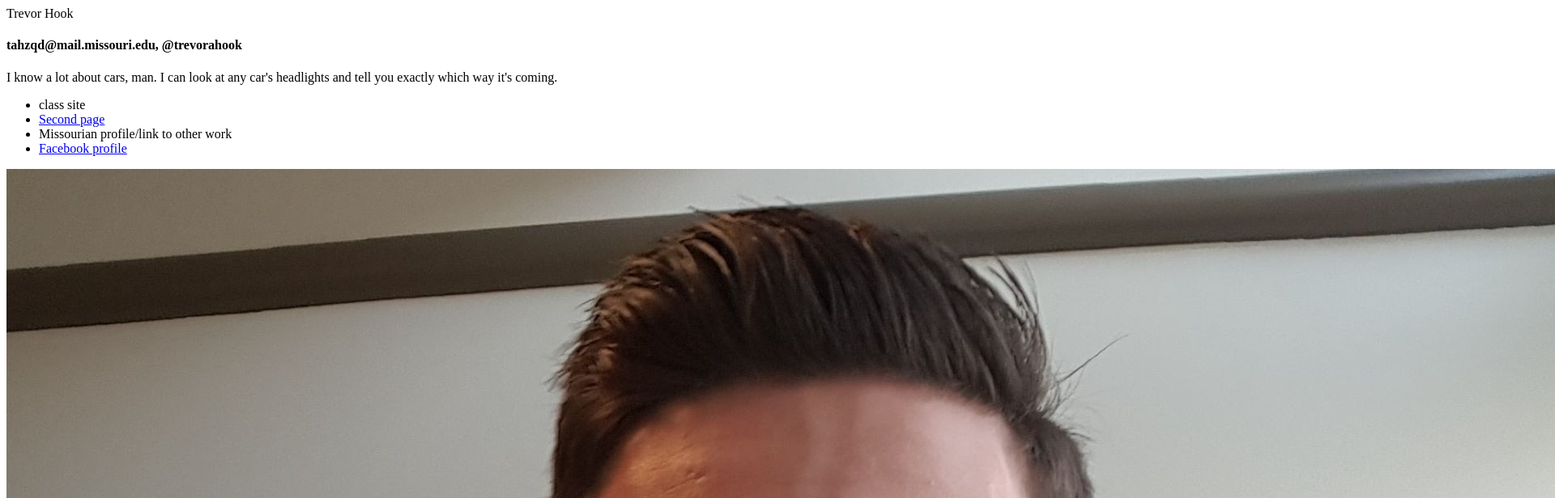
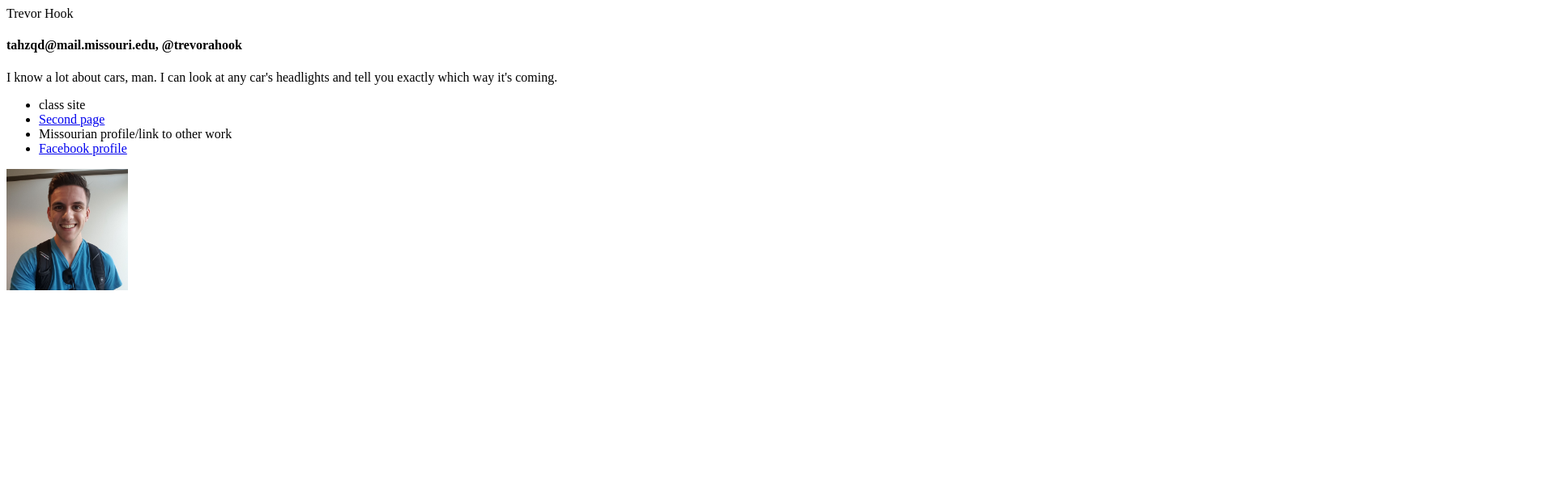
Before and after one commit to J4502-fs17/trevorhook, a plain HTML site: page index.html in a window 1280 px wide. Shown: the top 616 px of the page at 81% size, 1920 px wide, since content can reach past the window. Drawn offline with Linux system fonts and the light colour scheme.

Commit message:
added link to pic and changed size

```diff
--- a/index.html
+++ b/index.html
@@ -14,8 +14,9 @@
         <li>Missourian profile/link to other work</li>
         <li><a href="https://www.facebook.com/trevor.hook.98">Facebook profile</a></li>
       </ul>
-
-      <img src="trevorhookpic.jpg" alt="Picture of Trevor Hook" />
+<a href="mailto:tahzqd@mail.missouri.edu">
+      <img src="trevorhookpic.jpg" alt="Picture of Trevor Hook" width="150px" />
+</a>
 
 
 
```
